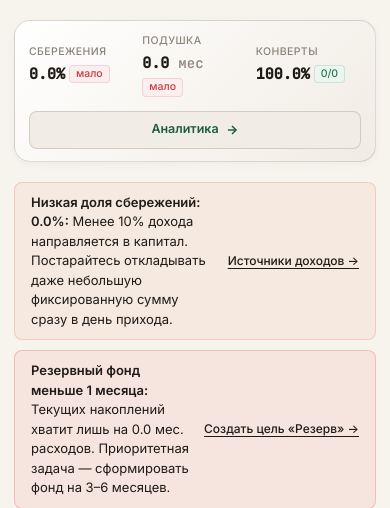
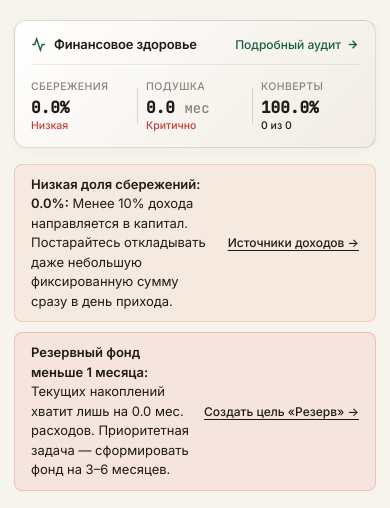
Before and after one commit to endarver-lgtm/finance, a Flask app: page / in a window 390 px wide. Shown: the part 208-716 px from the top of the page. Run offline with Flask 3, Linux system fonts and the light colour scheme; the visitor is signed in with stand-in values (Sample User, id 1); data comes from the database, SQL or seed files in the repository; data that the repository does not hold is empty.

Commit message:
fix(dashboard): Redesign health card with clean vertical metric rhythm and header action

```diff
--- a/static/css/style.css
+++ b/static/css/style.css
@@ -2876,25 +2876,70 @@ body.modal-open {
   color: var(--text-muted);
 }
 
-/* Dashboard Health Ribbon */
-.health-ribbon {
-  display: flex;
-  align-items: center;
-  justify-content: space-between;
-  gap: 16px;
-  padding: 12px 18px;
+/* Dashboard Health Card */
+.health-card {
+  padding: 16px 20px;
   margin-bottom: 20px;
   background: linear-gradient(135deg, var(--surface) 0%, var(--surface-raised) 100%);
   border: 1px solid var(--hairline-strong);
-}
-
-.health-ribbon-item {
+  border-radius: var(--radius-card);
+}
+
+.health-card-head {
+  display: flex;
+  align-items: center;
+  justify-content: space-between;
+  margin-bottom: 14px;
+  padding-bottom: 10px;
+  border-bottom: 1px solid var(--hairline);
+}
+
+.health-card-title {
+  display: flex;
+  align-items: center;
+  gap: 8px;
+  font-size: 13px;
+  font-weight: 600;
+  color: var(--text-primary);
+  letter-spacing: -0.01em;
+}
+
+.health-card-title svg {
+  color: var(--accent);
+}
+
+.health-card-link {
+  display: inline-flex;
+  align-items: center;
+  gap: 5px;
+  font-size: 12px;
+  font-weight: 500;
+  color: var(--accent);
+  text-decoration: none;
+  transition: color 0.15s ease;
+  white-space: nowrap;
+}
+
+.health-card-link:hover {
+  color: var(--accent-hover);
+  text-decoration: underline;
+}
+
+.health-card-metrics {
+  display: grid;
+  grid-template-columns: 1fr auto 1fr auto 1fr;
+  align-items: center;
+  gap: 14px;
+}
+
+.health-metric {
   display: flex;
   flex-direction: column;
   gap: 3px;
-}
-
-.health-ribbon-label {
+  min-width: 0;
+}
+
+.health-metric-label {
   font-size: 11px;
   font-weight: 500;
   color: var(--text-muted);
@@ -2902,45 +2947,25 @@ body.modal-open {
   letter-spacing: 0.04em;
 }
 
-.health-ribbon-val-row {
-  display: flex;
-  align-items: center;
-  gap: 8px;
-}
-
-.health-ribbon-val {
-  font-size: 17px;
+.health-metric-val {
+  font-size: 18px;
   font-family: 'JetBrains Mono', monospace;
   font-weight: 600;
   color: var(--text-primary);
-}
-
-.badge-compact {
-  font-size: 10.5px;
-  padding: 2px 6px;
   line-height: 1.2;
 }
 
-.health-ribbon-action {
-  display: inline-flex;
-  align-items: center;
-  gap: 6px;
-  font-size: 12.5px;
-  font-weight: 600;
-  color: var(--accent);
-  text-decoration: none;
-  padding: 6px 12px;
-  border-radius: var(--radius-pill);
-  background: rgba(27, 94, 63, 0.08);
-  transition: all 0.15s ease;
+.health-metric-status {
+  font-size: 11.5px;
+  font-weight: 500;
   white-space: nowrap;
-  flex-shrink: 0;
-  margin-left: auto;
-}
-
-.health-ribbon-action:hover {
-  background: rgba(27, 94, 63, 0.16);
-  color: var(--accent-hover, #144931);
+  line-height: 1.2;
+}
+
+.health-metric-divider {
+  width: 1px;
+  height: 36px;
+  background-color: var(--hairline-strong);
 }
 
 /* Dashboard Quick Insights */
@@ -3513,42 +3538,26 @@ body.modal-open {
 }
 
 @media (max-width: 640px) {
-  /* Compact 3-Column Health Ribbon on Mobile */
-  .health-ribbon {
-    display: grid;
-    grid-template-columns: repeat(3, 1fr);
-    gap: 10px 8px;
-    padding: 12px 14px;
-  }
-
-  .health-ribbon-item {
-    min-width: 0;
-  }
-
-  .health-ribbon-label {
+  /* Sleek Health Card on Mobile */
+  .health-card {
+    padding: 14px 16px;
+    margin-bottom: 16px;
+  }
+
+  .health-card-metrics {
+    gap: 8px;
+  }
+
+  .health-metric-label {
     font-size: 10.5px;
   }
 
-  .health-ribbon-val {
-    font-size: 15px;
-  }
-
-  .health-ribbon-val-row {
-    flex-wrap: wrap;
-    gap: 4px;
-  }
-
-  .health-ribbon-action {
-    grid-column: 1 / -1;
-    margin-left: 0;
-    width: 100%;
-    justify-content: center;
-    padding: 8px 12px;
-    min-height: 38px;
-    background: var(--surface-raised);
-    border: 1px solid var(--hairline-strong);
-    border-radius: var(--radius-control);
-    margin-top: 4px;
+  .health-metric-val {
+    font-size: 16px;
+  }
+
+  .health-metric-status {
+    font-size: 10.5px;
   }
 
   /* Analytics Mobile Responsiveness */
--- a/templates/base.html
+++ b/templates/base.html
@@ -20,7 +20,7 @@
   <link rel="preconnect" href="https://fonts.googleapis.com">
   <link rel="preconnect" href="https://fonts.gstatic.com" crossorigin>
   <link href="https://fonts.googleapis.com/css2?family=Inter:wght@400;500;600&family=JetBrains+Mono:wght@400;500&display=swap" rel="stylesheet">
-  <link rel="stylesheet" href="{{ url_for('static', filename='css/style.css') }}?v=9">
+  <link rel="stylesheet" href="{{ url_for('static', filename='css/style.css') }}?v=10">
   <script src="https://cdn.jsdelivr.net/npm/chart.js@4.4.3/dist/chart.umd.min.js" defer></script>
   {% block head %}{% endblock %}
 </head>
--- a/templates/dashboard.html
+++ b/templates/dashboard.html
@@ -14,33 +14,37 @@
   </div>
 </header>
 
-<!-- Полоса финансового здоровья -->
-<section class="health-ribbon card">
-  <div class="health-ribbon-item">
-    <span class="health-ribbon-label">Сбережения</span>
-    <div class="health-ribbon-val-row">
-      <strong class="health-ribbon-val {% if health.savings_rate_status == 'ok' %}text-accent{% elif health.savings_rate_status == 'danger' %}text-danger{% endif %}">{{ health.savings_rate }}%</strong>
-      <span class="badge badge-compact {% if health.savings_rate_status == 'ok' %}badge-ok{% elif health.savings_rate_status == 'warning' %}badge-warning{% else %}badge-danger{% endif %}">{{ 'топ' if health.savings_rate >= 20 else ('норма' if health.savings_rate >= 10 else 'мало') }}</span>
+<!-- Карточка финансового здоровья -->
+<section class="card health-card">
+  <div class="health-card-head">
+    <div class="health-card-title">
+      <svg width="15" height="15" viewBox="0 0 24 24" fill="none" stroke="currentColor" stroke-width="2.2"><path d="M22 12h-4l-3 9L9 3l-3 9H2"/></svg>
+      <span>Финансовое здоровье</span>
+    </div>
+    <a href="{{ url_for('analytics.index') }}" class="health-card-link">
+      <span>Подробный аудит</span>
+      <svg width="13" height="13" viewBox="0 0 24 24" fill="none" stroke="currentColor" stroke-width="2.5"><path d="M5 12h14"/><path d="m12 5 7 7-7 7"/></svg>
+    </a>
+  </div>
+  <div class="health-card-metrics">
+    <div class="health-metric">
+      <span class="health-metric-label">Сбережения</span>
+      <strong class="health-metric-val {% if health.savings_rate_status == 'ok' %}text-accent{% elif health.savings_rate_status == 'danger' %}text-danger{% endif %}">{{ health.savings_rate }}%</strong>
+      <span class="health-metric-status {% if health.savings_rate_status == 'ok' %}text-accent{% elif health.savings_rate_status == 'danger' %}text-danger{% else %}text-muted{% endif %}">{{ health.savings_rate_label }}</span>
+    </div>
+    <div class="health-metric-divider"></div>
+    <div class="health-metric">
+      <span class="health-metric-label">Подушка</span>
+      <strong class="health-metric-val">{{ health.runway_months }} <span class="kpi-val-unit">мес</span></strong>
+      <span class="health-metric-status {% if health.runway_status in ('ok', 'stellar') %}text-accent{% elif health.runway_status == 'warning' %}text-warning{% else %}text-danger{% endif %}">{{ health.runway_label }}</span>
+    </div>
+    <div class="health-metric-divider"></div>
+    <div class="health-metric">
+      <span class="health-metric-label">Конверты</span>
+      <strong class="health-metric-val">{{ health.adherence_pct }}%</strong>
+      <span class="health-metric-status text-muted">{{ health.in_limit_count }} из {{ health.total_envelopes }}</span>
     </div>
   </div>
-  <div class="health-ribbon-item">
-    <span class="health-ribbon-label">Подушка</span>
-    <div class="health-ribbon-val-row">
-      <strong class="health-ribbon-val">{{ health.runway_months }} <span class="kpi-val-unit">мес</span></strong>
-      <span class="badge badge-compact {% if health.runway_status in ('ok', 'stellar') %}badge-ok{% elif health.runway_status == 'warning' %}badge-warning{% else %}badge-danger{% endif %}">{{ 'надежно' if health.runway_status in ('ok', 'stellar') else ('норма' if health.runway_status == 'warning' else 'мало') }}</span>
-    </div>
-  </div>
-  <div class="health-ribbon-item">
-    <span class="health-ribbon-label">Конверты</span>
-    <div class="health-ribbon-val-row">
-      <strong class="health-ribbon-val">{{ health.adherence_pct }}%</strong>
-      <span class="badge badge-compact {% if health.adherence_status == 'ok' %}badge-ok{% else %}badge-warning{% endif %}">{{ health.in_limit_count }}/{{ health.total_envelopes }}</span>
-    </div>
-  </div>
-  <a href="{{ url_for('analytics.index') }}" class="health-ribbon-action" title="Перейти в подробную аналитику">
-    <span>Аналитика</span>
-    <svg width="14" height="14" viewBox="0 0 24 24" fill="none" stroke="currentColor" stroke-width="2.5"><path d="M5 12h14"/><path d="m12 5 7 7-7 7"/></svg>
-  </a>
 </section>
 
 <!-- Быстрые инсайты -->
```
